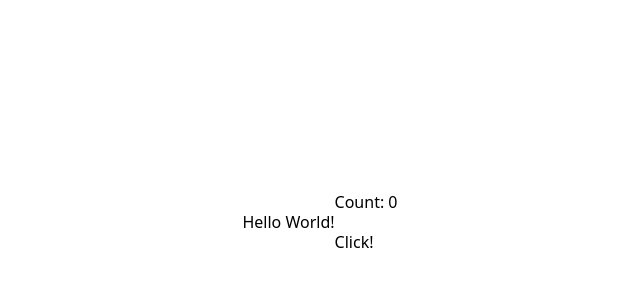
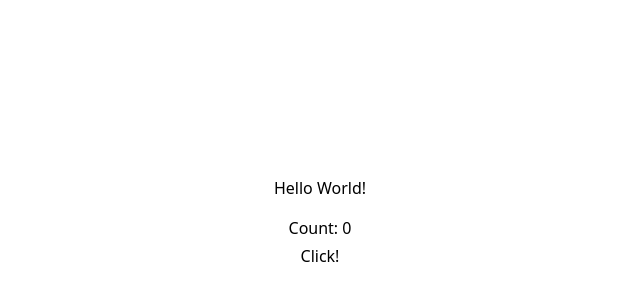
Before and after one commit to nyongone/vite-vue-boilerplate, a Vue app: page / in a window 1280 px wide. Shown: the part 178-478 px from the top of the page, without its empty margins (320-960 px from the left). Built offline with nearby package versions, Linux system fonts and the light colour scheme.

Commit message:
fix: 템플릿 일부 스타일 변경

```diff
--- a/src/components/TestCounter.vue
+++ b/src/components/TestCounter.vue
@@ -1,5 +1,5 @@
 <template>
-  <div class="flex flex-col items-start justify-center gap-4">
+  <div class="flex flex-col items-center justify-start gap-1">
     <p>Count: {{ getCount }}</p>
     <button @click="increment">Click!</button>
   </div>
--- a/src/pages/HomePage.vue
+++ b/src/pages/HomePage.vue
@@ -1,5 +1,5 @@
 <template>
-  <div class="flex h-screen w-full items-center justify-center">
+  <div class="flex h-screen w-full flex-col items-center justify-center gap-4">
     <h1>Hello World!</h1>
     <TestCounter />
   </div>
```
